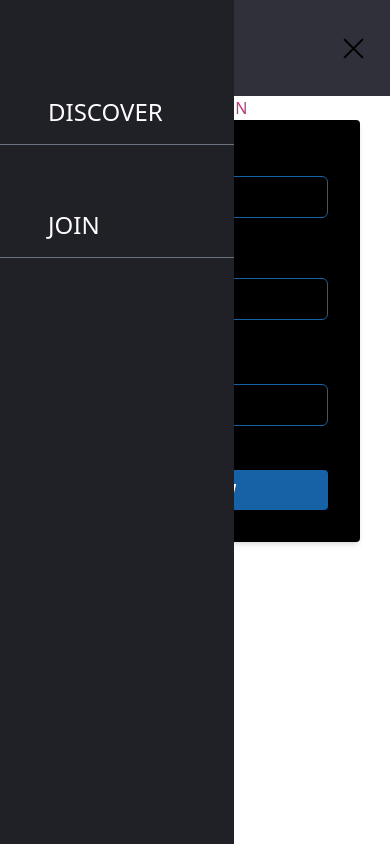
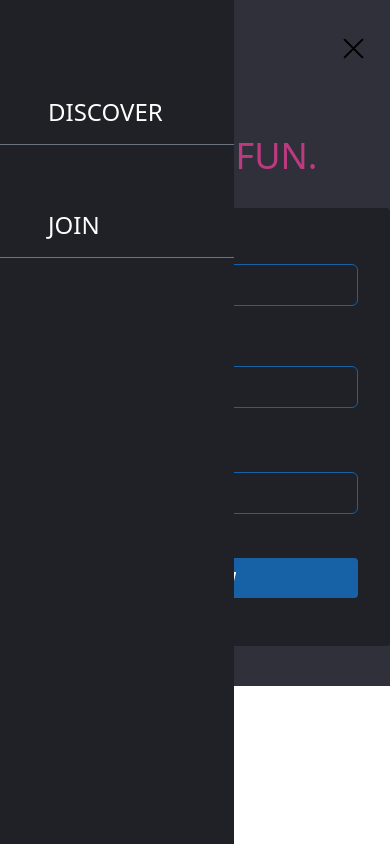
Before and after one commit to Oluwa-bunmi/SoundWave, a React (Create React App) app: page /join in a window 390 px wide. Built offline with nearby package versions, Linux system fonts and the light colour scheme.

Commit message:
responsiveness done

```diff
--- a/src/components/Join/Join.jsx
+++ b/src/components/Join/Join.jsx
@@ -7,29 +7,34 @@ import { Link } from "react-router-dom";
 const Join = () => {
   const url = "https://www.google.com/";
   return (
-    <div className="flex flex-col items-center  md:flex-row">
-      <div className="md:w-1/2">
-        <h1>
-          JOIN THE <span className="text-[#BC3A80]">FUN </span>
+    <section className="bg-[#2F303A]">
+      <div className="container mx-auto flex flex-col items-center pt-10 text-white md:flex-row ">
+        <div className="mb-8 text-center md:w-1/2">
+          <h1 className="text-4xl md:text-6xl">
+            JOIN THE <span className="text-[#BC3A80]">FUN. </span>
           </h1>
         </div>
-      <div className="bg-black shadow-md rounded px-8 pt-6 pb-8">
-        <form onSubmit={url}>
+        <div className="bg-[#202027]  rounded px-8 pt-6 pb-8 mb-10 w-full mx-4 md:w-1/2 md:px-10">
+          <form action={url}>
             <div>
-            <label class="block text-base font-medium text-white">Name:</label>
+              <label class="block text-base font-medium text-white">
+                Name:
+              </label>
               <input
                 type="text"
-              class="block w-full hover:text-white px-3 py-2 rounded-md mt-2 bg-black border-borderColor"
+                class="block w-full hover:text-white px-3 py-2 rounded-md mt-2 bg-[#202027] border-borderColor"
               />
               <p class="mt-2 invisible peer-invalid:visible text-red-600 text-sm">
                 Please provide a value for this field.
               </p>
             </div>
             <div>
-            <label class="block text-base font-medium text-white">Email:</label>
+              <label class="block text-base font-medium text-white">
+                Email:
+              </label>
               <input
                 type="email"
-              class="block w-full px-3 py-2 hover:text-white rounded-md mt-2 bg-black border-borderColor"
+                class="block w-full px-3 py-2 hover:text-white rounded-md mt-2 bg-[#202027] border-borderColor"
               />
               <p class="mt-2 invisible peer-invalid:visible text-red-600base">
                 Please provide a value for this field.
@@ -41,14 +46,14 @@ const Join = () => {
               </label>
               <input
                 type="password"
-              class="block w-full px-3 py-2 hover:text-white rounded-md mt-2 bg-black border-borderColor"
+                class="block w-full px-3 py-2 hover:text-white rounded-md mt-2 bg-[#202027] border-borderColor"
               />
               <p class="mt-2 invisible peer-invalid:visible text-red-600 text-sm">
                 Please provide a value for this field.
               </p>
             </div>
             <button
-            class="bg-pryblue hover:bg-blue-500  text-white font-bold py-2 px-3 rounded mt-4 w-full focus:outline-none focus:shadow-outline"
+              class="bg-pryblue hover:bg-blue-500  text-white font-bold py-2 px-3 rounded mt-4 mb-4 w-full focus:outline-none focus:shadow-outline"
               type="submit"
             >
               JOIN NOW
@@ -56,6 +61,7 @@ const Join = () => {
           </form>
         </div>
       </div>
+    </section>
   );
 };
 
```
Lines whose indentation alone changed are shown as unchanged.
